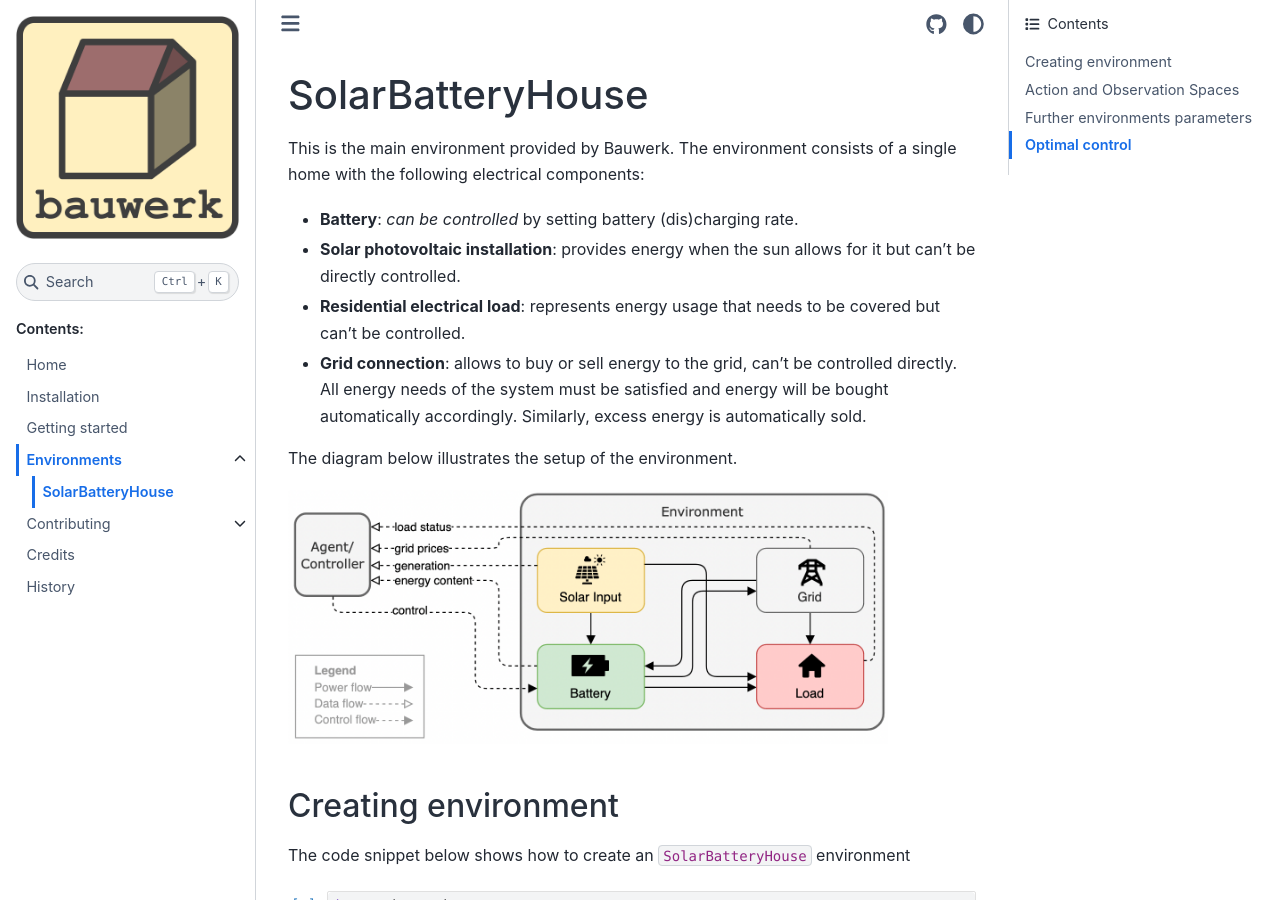
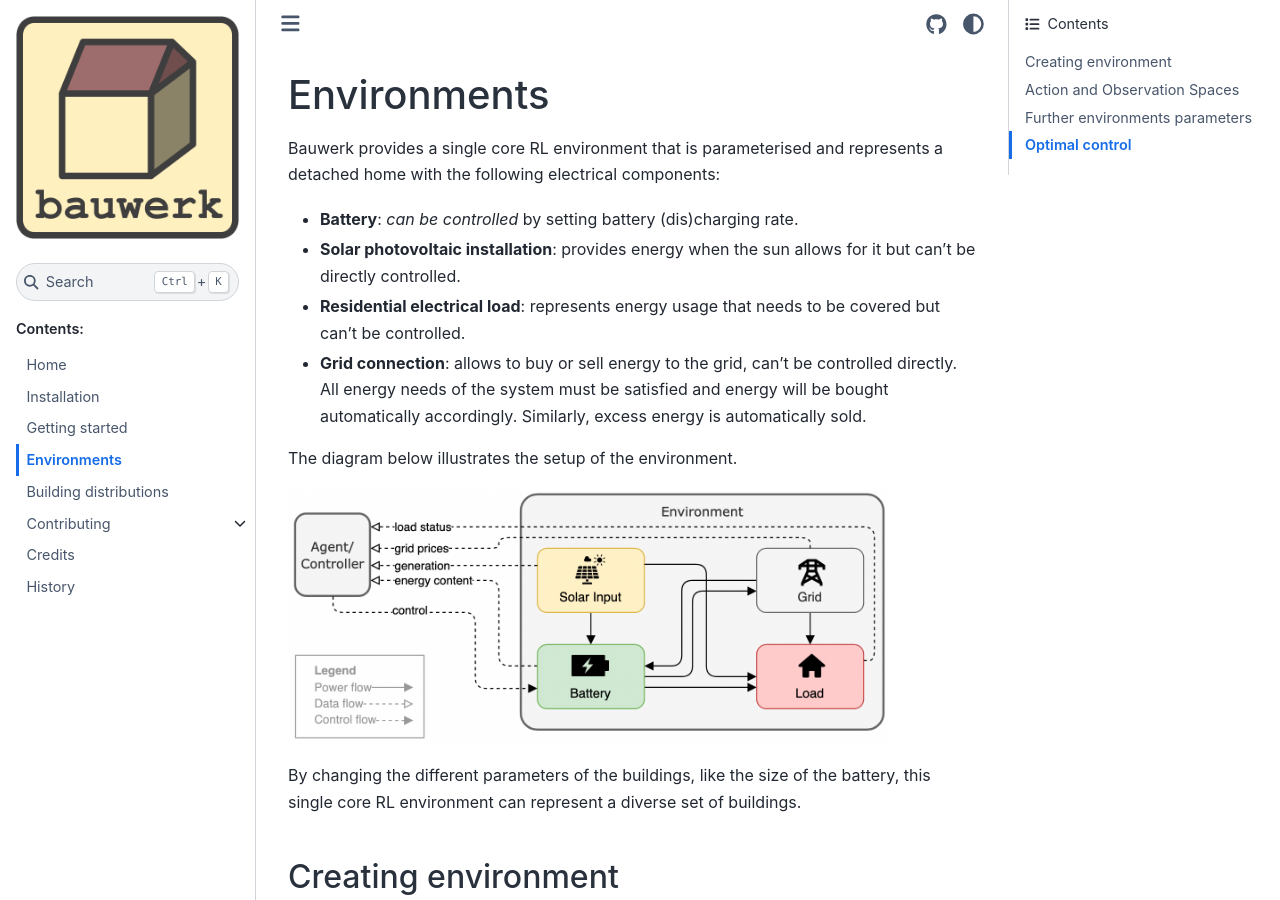
Before and after one commit to rdnfn/bauwerk, a Sphinx documentation site: the page built from docs/envs/solar_battery_house.ipynb, in a window 1280 px wide and 900 px high. Built offline with Sphinx 7.4.7 and the Sphinx Book theme 1.1.4, drawn with Linux system fonts in a browser that asks for light colours; some of the changed text lies outside the part shown.

Commit message:
docs: make distribution docs more accessible and vary env docs

```diff
--- a/docs/early-access/advanced/distributions.rst
+++ b/docs/distributions.rst
@@ -2,7 +2,7 @@
 Building distributions
 ======================
 
-Besides the standard Gym environments, Bauwerk also provides distributions
+Besides the core RL gym environment, Bauwerk also provides meta RL problems in the defined by distributions
 over buildings.
 
 
--- a/docs/early-access/advanced/index.rst
+++ b/docs/early-access/advanced/index.rst
@@ -5,7 +5,6 @@
 .. toctree::
    :maxdepth: 1
 
-   distributions
    evaluation.ipynb
    wrappers
    experiments
--- a/docs/index.rst
+++ b/docs/index.rst
@@ -15,7 +15,8 @@
    Home <self>
    installation
    usage
-   envs
+   envs/solar_battery_house.ipynb
+   distributions
    contributing
    authors
    history
```
Also changed, not shown: docs/envs.rst (deleted, +0 -8 lines), docs/envs/solar_battery_house.ipynb.
